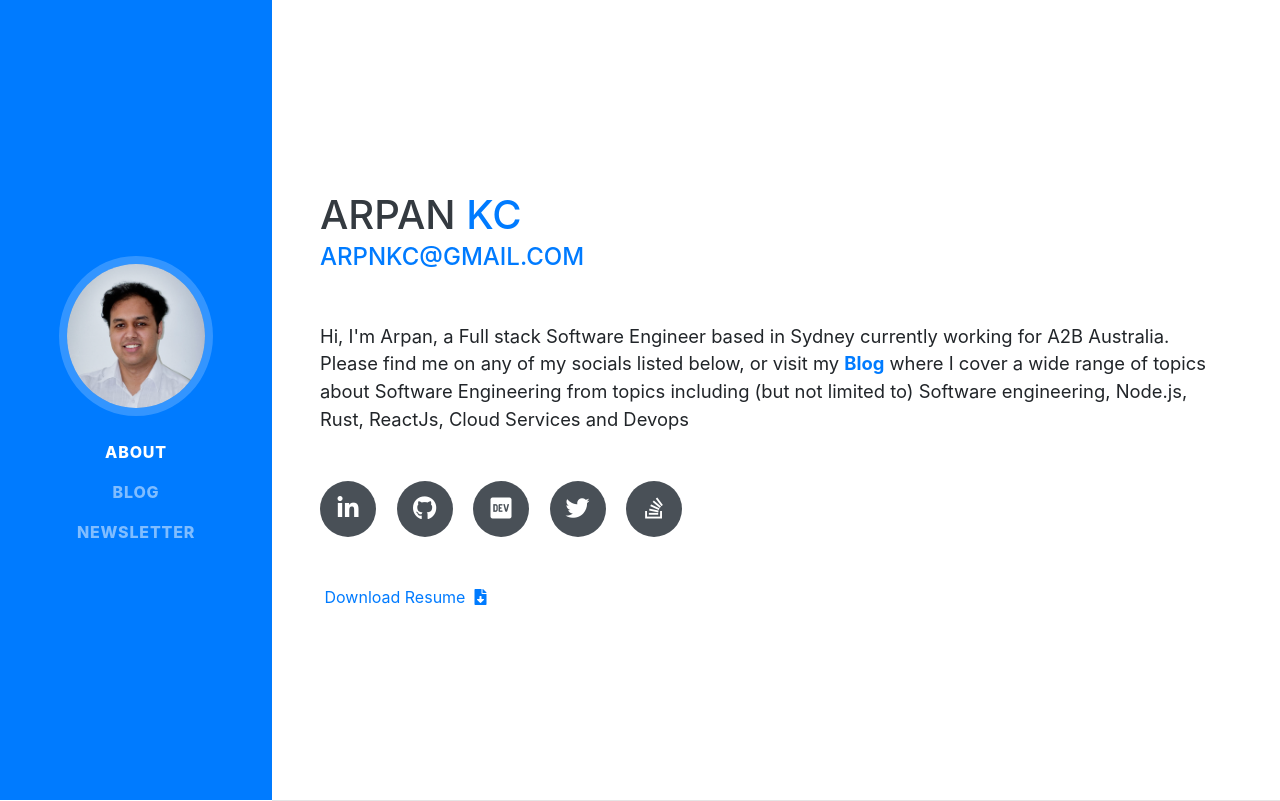
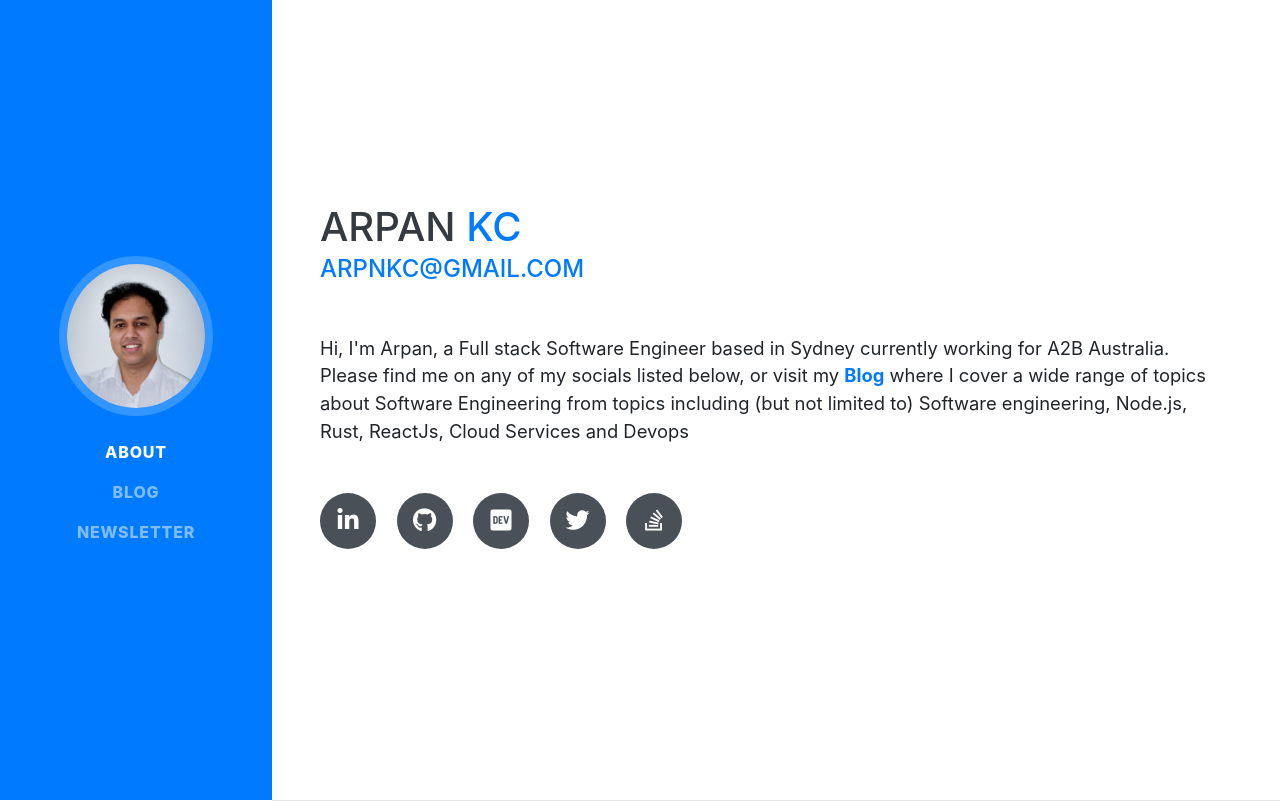
Before and after one commit to nipeshkc7/arpankc.com, a website with bundled scripts: page index.html in a window 1280 px wide. Built offline with nearby package versions, Linux system fonts and the light colour scheme; no server answers; a web font is replaced by a local one.

Commit message:
Update index.html

```diff
--- a/index.html
+++ b/index.html
@@ -118,8 +118,8 @@ experience working on projects from inception to launch.</p>
         </div>
         <br>
         <br>
-        <a href="https://drive.google.com/file/d/1IxdaofP8n_Xi_gurQpxV4cibTAJ0n07a/view?usp=sharing" target="_blank">&nbsp;Download Resume &nbsp;<i class="fa fa-file-download"></i></a>
-
+        <!--<a href="https://drive.google.com/file/d/1IxdaofP8n_Xi_gurQpxV4cibTAJ0n07a/view?usp=sharing" target="_blank">&nbsp;Download Resume &nbsp;<i class="fa fa-file-download"></i></a>
+        -->
       </div>
     </section>
 
```
